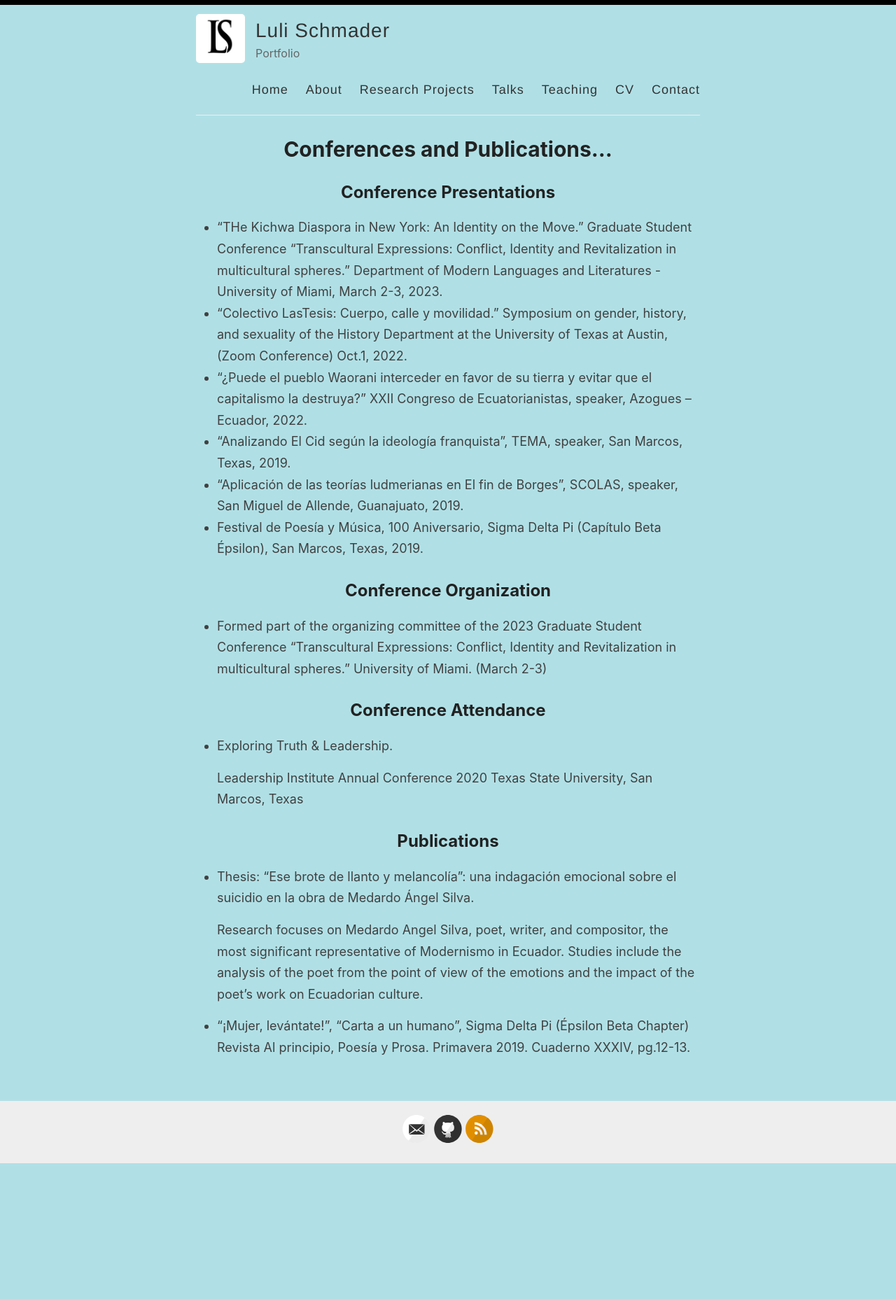
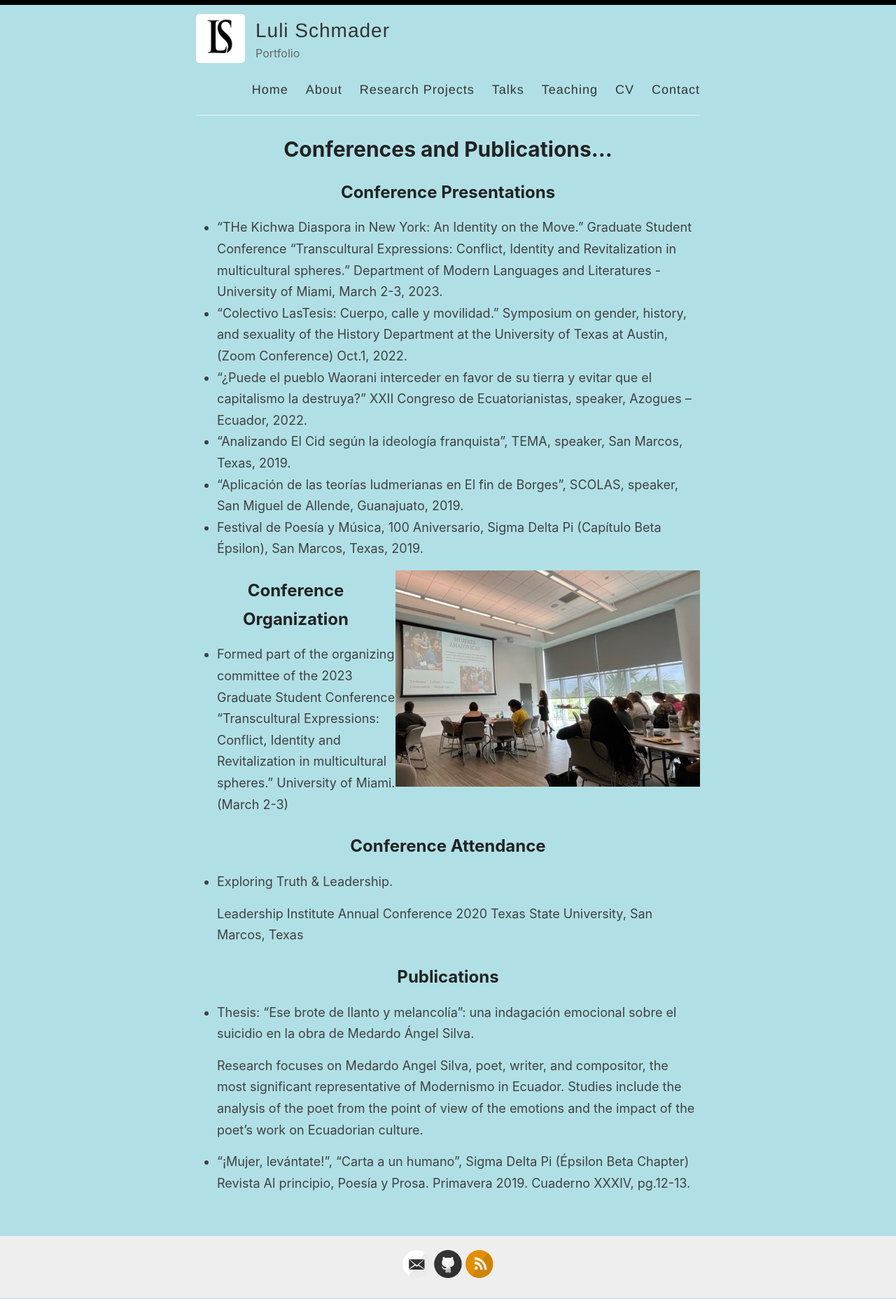
Before and after one commit to lulischmader/lulischmader.github.io, a Jekyll site: the page built from _pages/talks.md, in a window 1280 px wide. Shown: the whole page at 70% size. Built offline with Jekyll 4.4.1, drawn with Linux system fonts in a browser that asks for light colours; before the commit the page ends 1662 px from its top, so only the background shows below that.

Commit message:
Update talks.md

```diff
--- a/_pages/talks.md
+++ b/_pages/talks.md
@@ -19,6 +19,8 @@ permalink: /talks/
 - “Aplicación de las teorías ludmerianas en El fin de Borges”, SCOLAS, speaker, San Miguel de Allende, Guanajuato, 2019.
 - Festival de Poesía y Música, 100 Aniversario, Sigma Delta Pi (Capítulo Beta Épsilon), San Marcos, Texas, 2019.
 
+<img src="/images/Nagis_conference.png" alt="Presenting at Nagis Conference" align="right">
+
 ## Conference Organization
 - Formed part of the organizing committee of the 2023 Graduate Student Conference “Transcultural Expressions: Conflict, Identity and Revitalization in multicultural spheres.” University of Miami. (March 2-3)
 
```
